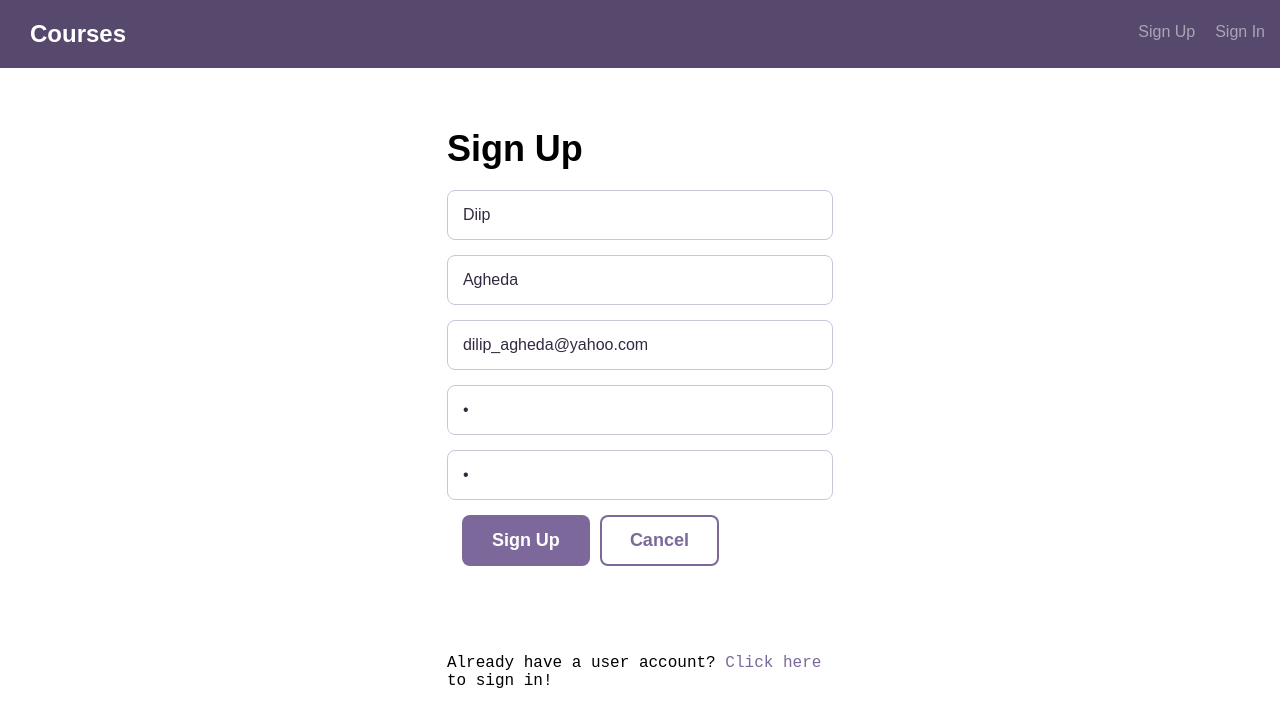
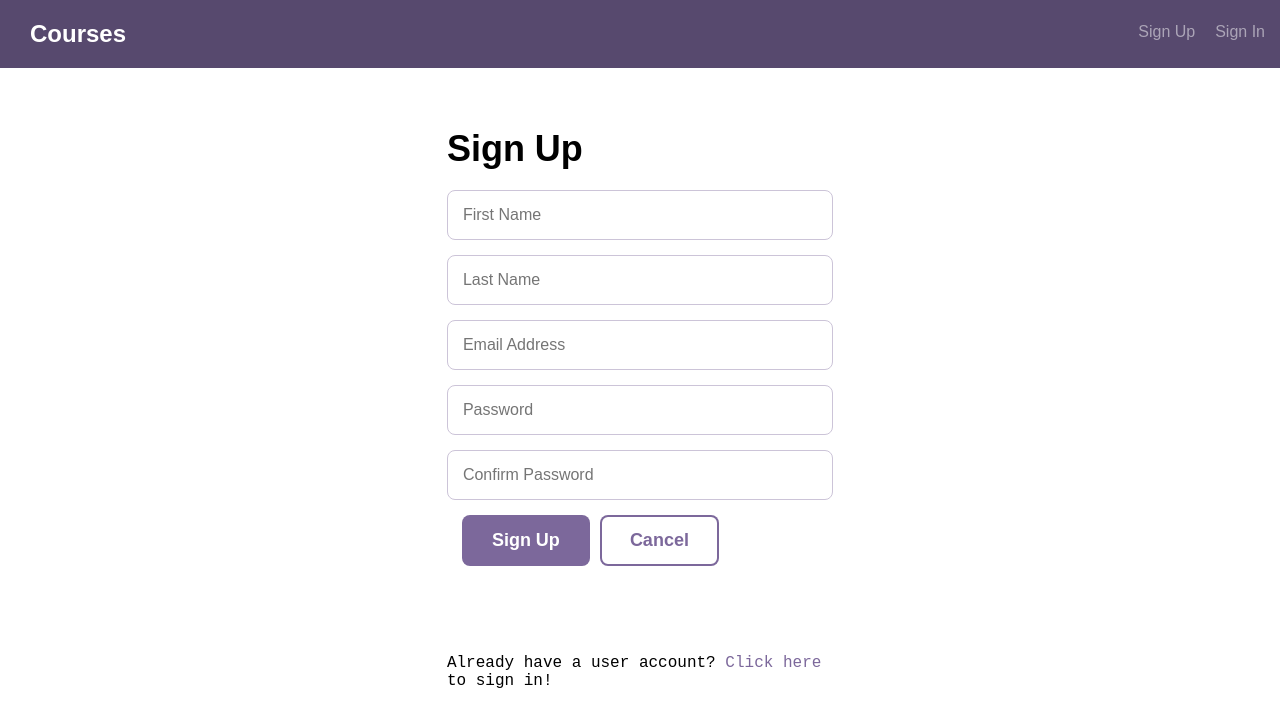
Before and after one commit to dilipagheda/full_stack_app_with_react_and_a_rest_api-v1, a React (Create React App) app in the folder client/: page /signup in a window 1280 px wide. Shown: the top 726 px of the page. Built offline with nearby package versions, Linux system fonts and the light colour scheme.

Commit message:
removed the defaults

```diff
--- a/client/src/components/UserSignUp.js
+++ b/client/src/components/UserSignUp.js
@@ -8,11 +8,11 @@ const axios = require('axios');
 class UserSignUp extends Component {
 
     state = {
-      firstName:"Diip",
-      lastName:"Agheda",
-      emailAddress:"dilip_agheda@yahoo.com",
-      password:"a",
-      confirmPassword:"a",
+      firstName:"",
+      lastName:"",
+      emailAddress:"",
+      password:"",
+      confirmPassword:"",
       errors:[]
     };
 
```
